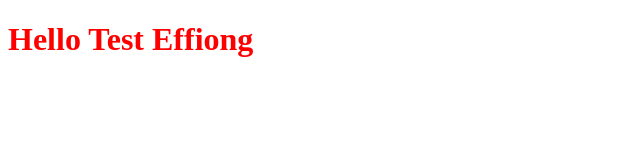
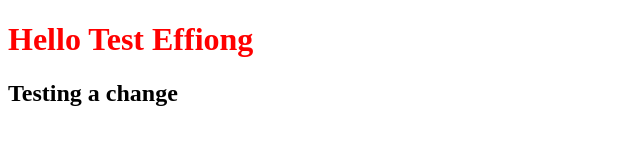
Before and after one commit to Varsilias/effiong, a plain HTML site: page index.html in a window 1280 px wide. Shown: the whole page, without its empty margins (0-640 px from the left). Drawn offline with Linux system fonts and the light colour scheme.

Commit message:
changed index file

```diff
--- a/index.html
+++ b/index.html
@@ -10,6 +10,7 @@
 
 <body>
     <h1>Hello Test Effiong</h1>
+    <h2>Testing a change</h2>
 </body>
 
 </html>
```
